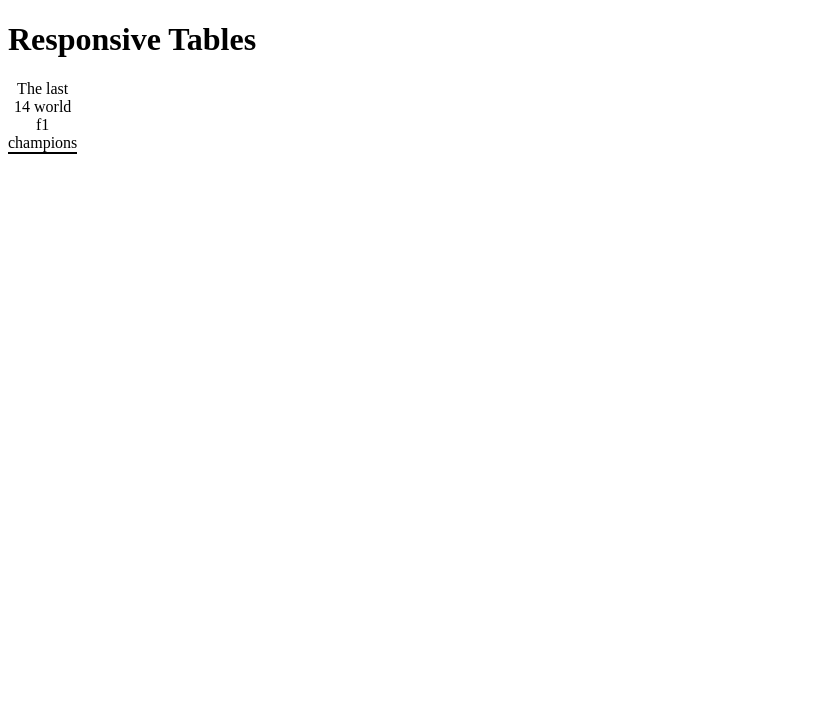
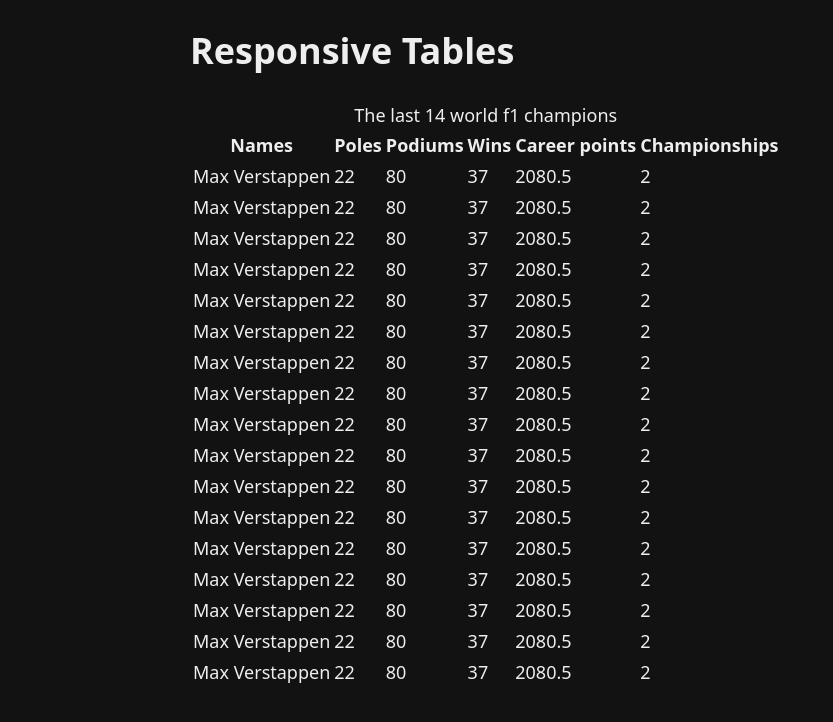
Before and after one commit to kaz9112/rando-practice, a plain HTML site: page index.html in a window 1280 px wide. Shown: the whole page, without its empty margins (0-833 px from the left). Drawn offline with Linux system fonts and the light colour scheme.

Commit message:
added css

```diff
--- a/index.html
+++ b/index.html
@@ -15,24 +15,151 @@
       <caption>
         The last 14 world f1 champions
       </caption>
-      <tr></tr>
-      <tr></tr>
-      <tr></tr>
-      <tr></tr>
-      <tr></tr>
-      <tr></tr>
-      <tr></tr>
-      <tr></tr>
-      <tr></tr>
-      <tr></tr>
-      <tr></tr>
-      <tr></tr>
-      <tr></tr>
-      <tr></tr>
-      <tr></tr>
-      <tr></tr>
-      <tr></tr>
-      <tr></tr>
+      <tr>
+        <th>Names</th>
+        <th>Poles</th>
+        <th>Podiums</th>
+        <th>Wins</th>
+        <th>Career points</th>
+        <th>Championships</th>
+      </tr>
+
+      <tr>
+        <td data-cell="name">Max Verstappen</td>
+        <td data-cell="poles">22</td>
+        <td data-cell="podiums">80</td>
+        <td data-cell="wins">37</td>
+        <td data-cell="scareer points">2080.5</td>
+        <td data-cell="championships">2</td>
+      </tr>
+      <tr>
+        <td data-cell="name">Max Verstappen</td>
+        <td data-cell="poles">22</td>
+        <td data-cell="podiums">80</td>
+        <td data-cell="wins">37</td>
+        <td data-cell="scareer points">2080.5</td>
+        <td data-cell="championships">2</td>
+      </tr>
+      <tr>
+        <td data-cell="name">Max Verstappen</td>
+        <td data-cell="poles">22</td>
+        <td data-cell="podiums">80</td>
+        <td data-cell="wins">37</td>
+        <td data-cell="scareer points">2080.5</td>
+        <td data-cell="championships">2</td>
+      </tr>
+      <tr>
+        <td data-cell="name">Max Verstappen</td>
+        <td data-cell="poles">22</td>
+        <td data-cell="podiums">80</td>
+        <td data-cell="wins">37</td>
+        <td data-cell="scareer points">2080.5</td>
+        <td data-cell="championships">2</td>
+      </tr>
+      <tr>
+        <td data-cell="name">Max Verstappen</td>
+        <td data-cell="poles">22</td>
+        <td data-cell="podiums">80</td>
+        <td data-cell="wins">37</td>
+        <td data-cell="scareer points">2080.5</td>
+        <td data-cell="championships">2</td>
+      </tr>
+      <tr>
+        <td data-cell="name">Max Verstappen</td>
+        <td data-cell="poles">22</td>
+        <td data-cell="podiums">80</td>
+        <td data-cell="wins">37</td>
+        <td data-cell="scareer points">2080.5</td>
+        <td data-cell="championships">2</td>
+      </tr>
+      <tr>
+        <td data-cell="name">Max Verstappen</td>
+        <td data-cell="poles">22</td>
+        <td data-cell="podiums">80</td>
+        <td data-cell="wins">37</td>
+        <td data-cell="scareer points">2080.5</td>
+        <td data-cell="championships">2</td>
+      </tr>
+      <tr>
+        <td data-cell="name">Max Verstappen</td>
+        <td data-cell="poles">22</td>
+        <td data-cell="podiums">80</td>
+        <td data-cell="wins">37</td>
+        <td data-cell="scareer points">2080.5</td>
+        <td data-cell="championships">2</td>
+      </tr>
+      <tr>
+        <td data-cell="name">Max Verstappen</td>
+        <td data-cell="poles">22</td>
+        <td data-cell="podiums">80</td>
+        <td data-cell="wins">37</td>
+        <td data-cell="scareer points">2080.5</td>
+        <td data-cell="championships">2</td>
+      </tr>
+      <tr>
+        <td data-cell="name">Max Verstappen</td>
+        <td data-cell="poles">22</td>
+        <td data-cell="podiums">80</td>
+        <td data-cell="wins">37</td>
+        <td data-cell="scareer points">2080.5</td>
+        <td data-cell="championships">2</td>
+      </tr>
+      <tr>
+        <td data-cell="name">Max Verstappen</td>
+        <td data-cell="poles">22</td>
+        <td data-cell="podiums">80</td>
+        <td data-cell="wins">37</td>
+        <td data-cell="scareer points">2080.5</td>
+        <td data-cell="championships">2</td>
+      </tr>
+      <tr>
+        <td data-cell="name">Max Verstappen</td>
+        <td data-cell="poles">22</td>
+        <td data-cell="podiums">80</td>
+        <td data-cell="wins">37</td>
+        <td data-cell="scareer points">2080.5</td>
+        <td data-cell="championships">2</td>
+      </tr>
+      <tr>
+        <td data-cell="name">Max Verstappen</td>
+        <td data-cell="poles">22</td>
+        <td data-cell="podiums">80</td>
+        <td data-cell="wins">37</td>
+        <td data-cell="scareer points">2080.5</td>
+        <td data-cell="championships">2</td>
+      </tr>
+      <tr>
+        <td data-cell="name">Max Verstappen</td>
+        <td data-cell="poles">22</td>
+        <td data-cell="podiums">80</td>
+        <td data-cell="wins">37</td>
+        <td data-cell="scareer points">2080.5</td>
+        <td data-cell="championships">2</td>
+      </tr>
+      <tr>
+        <td data-cell="name">Max Verstappen</td>
+        <td data-cell="poles">22</td>
+        <td data-cell="podiums">80</td>
+        <td data-cell="wins">37</td>
+        <td data-cell="scareer points">2080.5</td>
+        <td data-cell="championships">2</td>
+      </tr>
+      <tr>
+        <td data-cell="name">Max Verstappen</td>
+        <td data-cell="poles">22</td>
+        <td data-cell="podiums">80</td>
+        <td data-cell="wins">37</td>
+        <td data-cell="scareer points">2080.5</td>
+        <td data-cell="championships">2</td>
+      </tr>
+      <tr>
+        <td data-cell="name">Max Verstappen</td>
+        <td data-cell="poles">22</td>
+        <td data-cell="podiums">80</td>
+        <td data-cell="wins">37</td>
+        <td data-cell="scareer points">2080.5</td>
+        <td data-cell="championships">2</td>
+      </tr>
     </table>
 
   </div>
--- a/style.css
+++ b/style.css
@@ -1,3 +1,15 @@
-table, td, th {
-  border: 1px solid black;
+html {
+  color-scheme: dark;
 }
+
+body {
+  color: #eee;
+  font-size: 1.125rem;
+  font-family: system-ui, -apple-system, BlinkMacSystemFont, 'Segoe UI', Roboto, Oxygen, Ubuntu, Cantarell, 'Open Sans', 'Helvetica Neue', sans-serif;
+  line-height: 1.5;
+}
+
+.wrapper {
+  width: min(900px, 100% - 3rem);
+  margin-inline: auto;
+}
```
